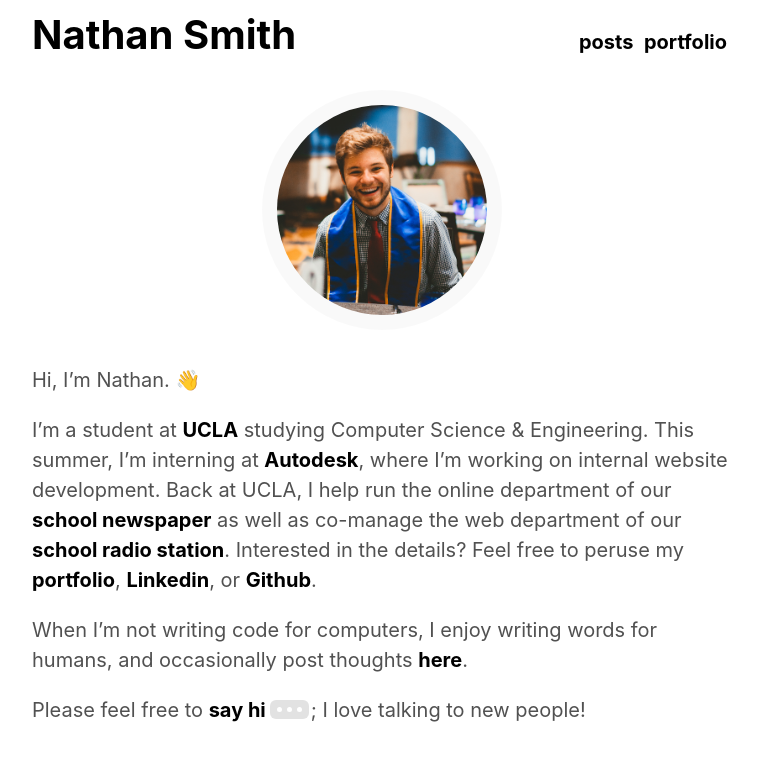
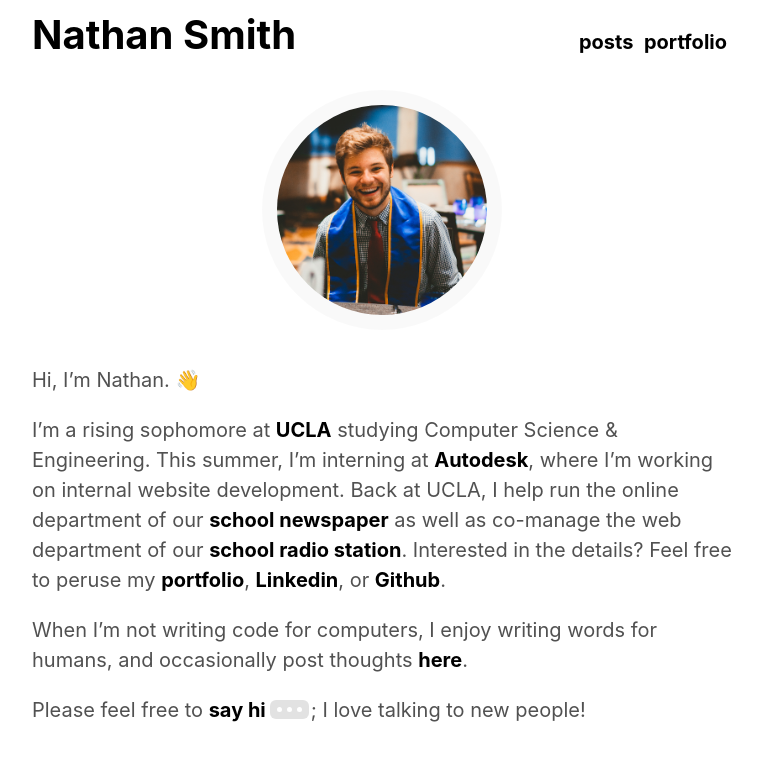
Before and after one commit to nathanmsmith/nathansmith.io, a Jekyll site: the page built from index.md, in a window 1280 px wide. Shown: the top 761 px of the page, without its empty margins (258-1020 px from the left). Built offline with Jekyll 4.4.1, drawn with Linux system fonts in a browser that asks for light colours; nearby versions of some CDN libraries.

Commit message:
sophomore :heart_eyes:

```diff
--- a/index.md
+++ b/index.md
@@ -6,7 +6,7 @@ layout: default
 
 Hi, I'm Nathan. 👋
 
-I'm a student at [UCLA](http://www.ucla.edu) studying Computer Science & Engineering. This summer, I'm interning at [Autodesk](https://www.autodesk.com), where I'm working on internal website development. Back at UCLA, I help run the online department of our [school newspaper](http://dailybruin.com) as well as co-manage the web department of our [school radio station](https://uclaradio.com). Interested in the details? Feel free to peruse my [portfolio](/portfolio), [Linkedin](https://www.linkedin.com/in/nathanmatthewsmith), or [Github](https://github.com/nathunsmitty).
+I'm a rising sophomore at [UCLA](http://www.ucla.edu) studying Computer Science & Engineering. This summer, I'm interning at [Autodesk](https://www.autodesk.com), where I'm working on internal website development. Back at UCLA, I help run the online department of our [school newspaper](http://dailybruin.com) as well as co-manage the web department of our [school radio station](https://uclaradio.com). Interested in the details? Feel free to peruse my [portfolio](/portfolio), [Linkedin](https://www.linkedin.com/in/nathanmatthewsmith), or [Github](https://github.com/nathunsmitty).
 
 When I'm not writing code for computers, I enjoy writing words for humans, and occasionally post thoughts [here](/posts).
 
```
